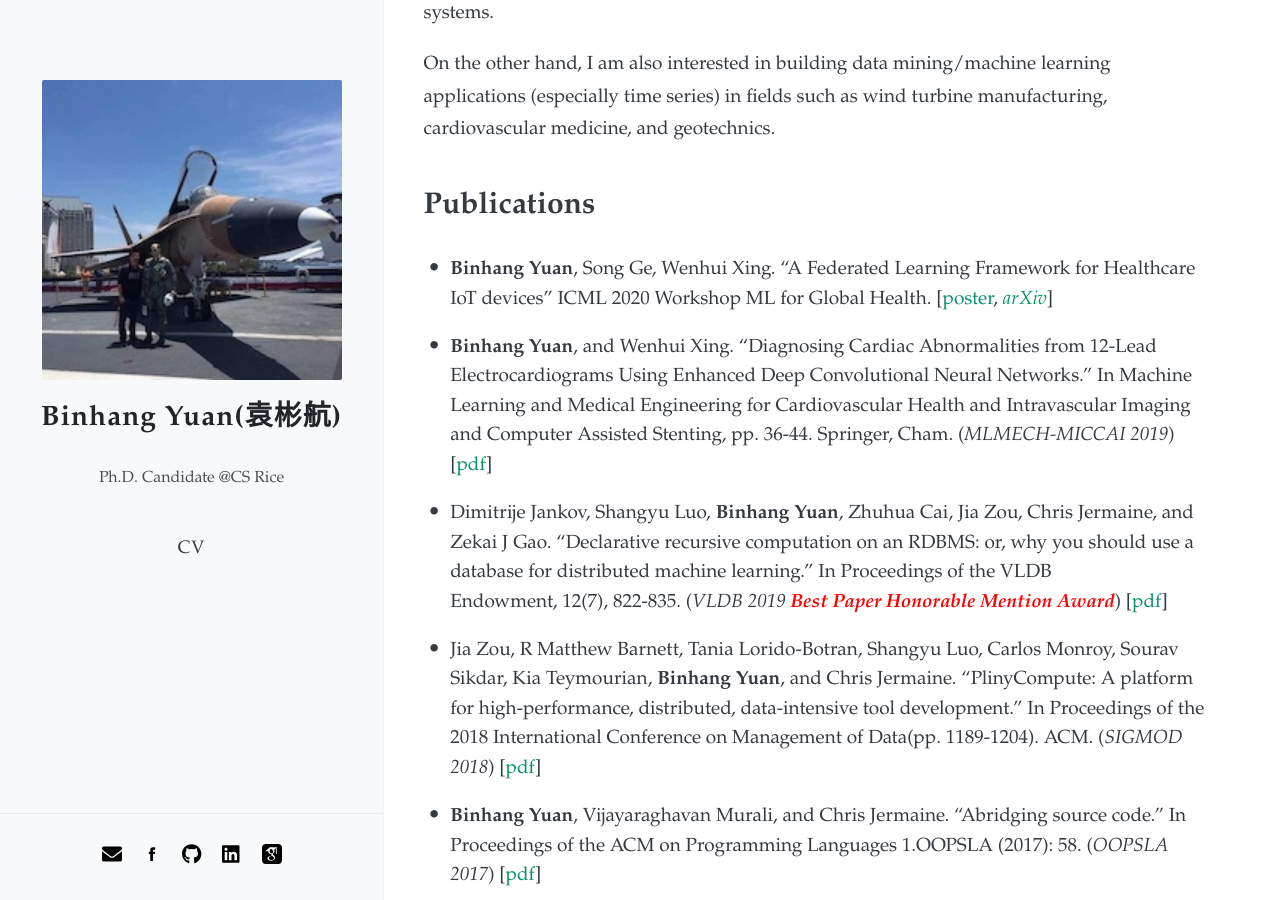
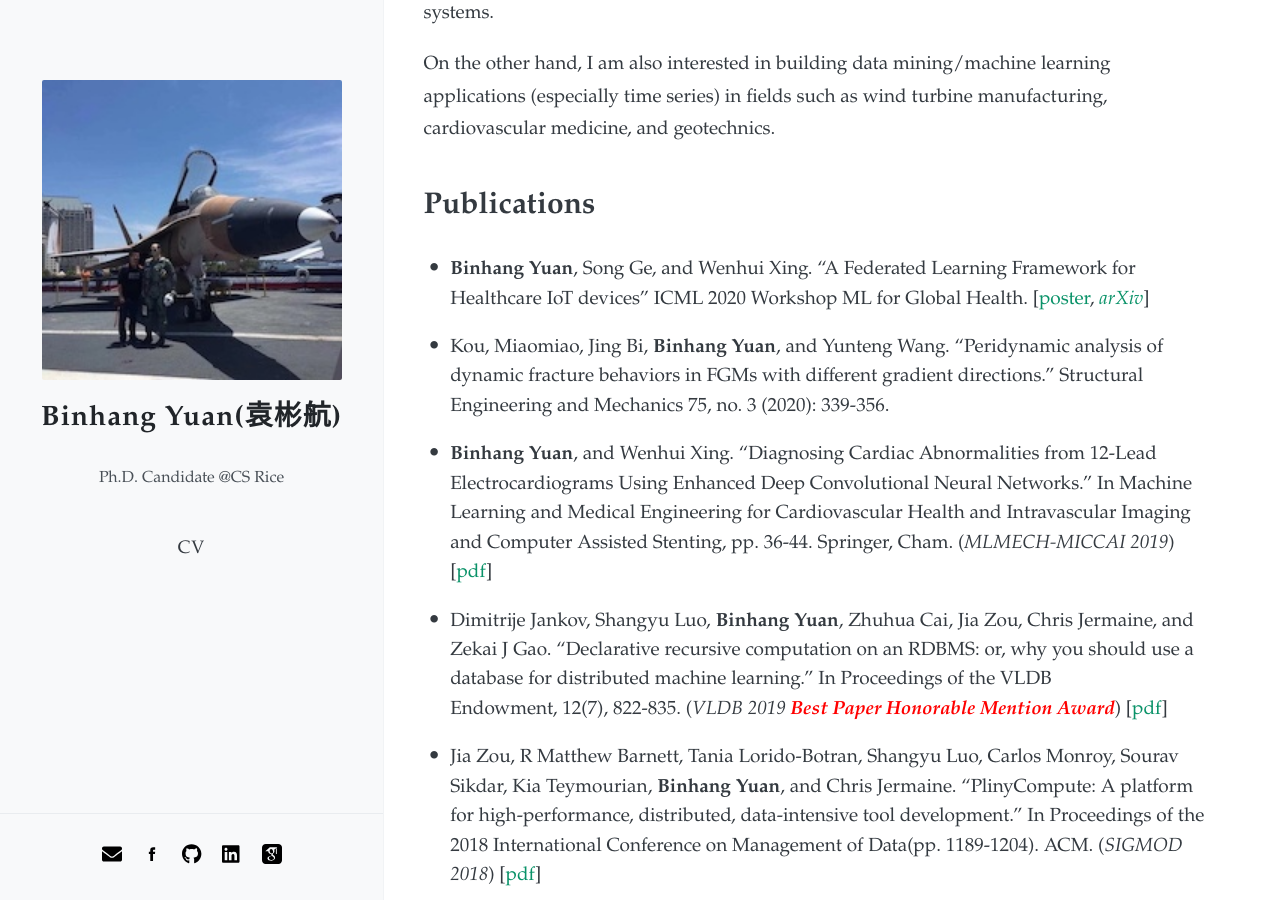
Before and after one commit to BinhangYuan/site, a Jekyll site: the page built from index.md, in a window 1280 px wide and 900 px high, scrolled down 581 px. Built offline with Jekyll 4.4.1, drawn with Linux system fonts in a browser that asks for light colours; nearby versions of some CDN libraries.

Commit message:
Update index.md

```diff
--- a/index.md
+++ b/index.md
@@ -20,7 +20,9 @@ On the other hand, I am also interested in building data mining/machine learning
 
 # Publications
 
-- **Binhang Yuan**, Song Ge, Wenhui Xing. "A Federated Learning Framework for Healthcare IoT devices" ICML 2020 Workshop ML for Global Health. \[[poster](publications/2020_ICML_ML4GlobalHealth_Federated_Poster.pdf), *[arXiv](https://arxiv.org/abs/2005.05083)*\]
+- **Binhang Yuan**, Song Ge, and Wenhui Xing. "A Federated Learning Framework for Healthcare IoT devices" ICML 2020 Workshop ML for Global Health. \[[poster](publications/2020_ICML_ML4GlobalHealth_Federated_Poster.pdf), *[arXiv](https://arxiv.org/abs/2005.05083)*\]
+
+- Kou, Miaomiao, Jing Bi, **Binhang Yuan**, and Yunteng Wang. "Peridynamic analysis of dynamic fracture behaviors in FGMs with different gradient directions." Structural Engineering and Mechanics 75, no. 3 (2020): 339-356.
 
 - **Binhang Yuan**, and Wenhui Xing. “Diagnosing Cardiac Abnormalities from 12-Lead Electrocardiograms Using Enhanced Deep Convolutional Neural Networks.” In Machine Learning and Medical Engineering for Cardiovascular Health and Intravascular Imaging and Computer Assisted Stenting, pp. 36-44. Springer, Cham.  (*MLMECH-MICCAI 2019*) \[[pdf](publications/2019_MICCAI_Diagnosing.pdf)\]
 
```
